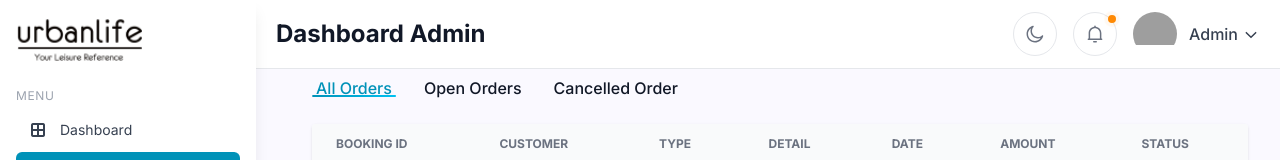
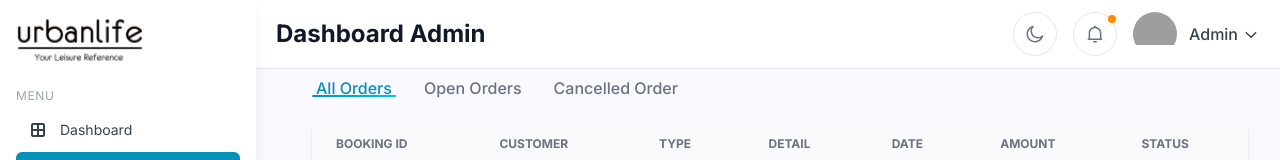
Before and after one commit to myreds12/urbanlife-frontend, a React (Vite) app in the folder urbanlife-frontend/: page /admin/order in a window 1280 px wide. Shown: the top 160 px of the page. Built offline with nearby package versions, Linux system fonts and the light colour scheme; no server answers; grey boxes are pictures that could not be loaded; a web font is replaced by a local one.

Commit message:
ubah sikit ordertabs nya

```diff
--- a/urbanlife-frontend/src/pages/AdminDashboard/Order/OrderTabs.jsx
+++ b/urbanlife-frontend/src/pages/AdminDashboard/Order/OrderTabs.jsx
@@ -8,7 +8,7 @@ const OrdersTabs = ({ activeTab, setActiveTab }) => {
           key={tab}
           onClick={() => setActiveTab(tab)}
           className={`cursor-pointer px-1 font-medium underline-item relative ${
-            activeTab === tab ? "text-cyan-600 active" : "text-gray-900"
+            activeTab === tab ? "text-cyan-600 active" : "text-gray-500"
           }`}
         >
           {tab}
```
